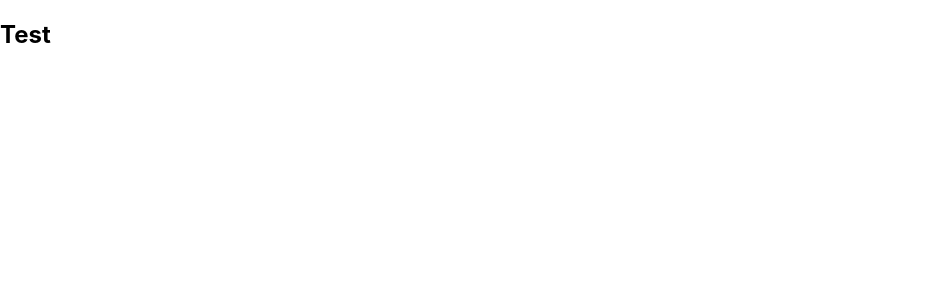
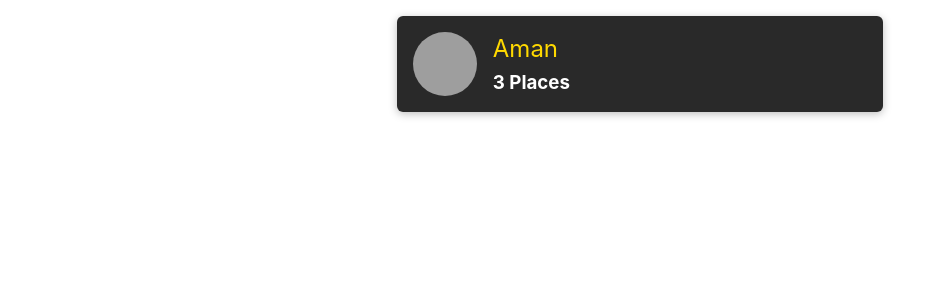
Before and after one commit to ASCA1ON/PicMapHub, a React (Create React App) app in the folder frontend/: page / in a window 1280 px wide. Shown: the top 300 px of the page, without its empty margins (0-950 px from the left). Built offline with nearby package versions, Linux system fonts and the light colour scheme; grey boxes are pictures that could not be loaded.

Commit message:
user list/item created

```diff
--- a/frontend/public/index.html
+++ b/frontend/public/index.html
@@ -24,7 +24,7 @@
       work correctly both with client-side routing and a non-root public URL.
       Learn how to configure a non-root public URL by running `npm run build`.
     -->
-    <title>React App</title>
+    <title>PicMapHub</title>
   </head>
   <body>
     <noscript>You need to enable JavaScript to run this app.</noscript>
--- /dev/null
+++ b/frontend/src/shared/components/UIElements/Avatar.css
@@ -0,0 +1,15 @@
+.avatar {
+  width: 100%;
+  height: 100%;
+  display: flex;
+  justify-content: center;
+  align-items: center;
+}
+
+.avatar img {
+  display: block;
+  border-radius: 50%;
+  width: 100%;
+  height: 100%;
+  object-fit: cover;
+}
--- /dev/null
+++ b/frontend/src/shared/components/UIElements/Avatar.jsx
@@ -0,0 +1,17 @@
+import React from 'react';
+
+import './Avatar.css';
+
+const Avatar = props => {
+  return (
+    <div className={`avatar ${props.className}`} style={props.style}>
+      <img
+        src={props.image}
+        alt={props.alt}
+        style={{ width: props.width, height: props.width }}
+      />
+    </div>
+  );
+};
+
+export default Avatar;
--- /dev/null
+++ b/frontend/src/shared/components/UIElements/Card.css
@@ -0,0 +1,9 @@
+.card {
+  position: relative;
+  margin: 0;
+  box-shadow: 0 2px 8px rgba(0, 0, 0, 0.26);
+  border-radius: 6px;
+  padding: 1rem;
+  overflow: hidden;
+  background: white;
+}
--- /dev/null
+++ b/frontend/src/shared/components/UIElements/Card.jsx
@@ -0,0 +1,13 @@
+import React from 'react';
+
+import './Card.css';
+
+const Card = props => {
+  return (
+    <div className={`card ${props.className}`} style={props.style}>
+      {props.children}
+    </div>
+  );
+};
+
+export default Card;
--- /dev/null
+++ b/frontend/src/user/components/UserItem.css
@@ -0,0 +1,49 @@
+.user-item {
+  margin: 1rem;
+  width: calc(45% - 2rem);
+  min-width: 17.5rem;
+}
+
+.user-item a {
+  display: flex;
+  align-items: center;
+  width: 100%;
+  height: 100%;
+  text-decoration: none;
+  padding: 1rem;
+  color: white;
+  background: #292929;
+}
+
+.user-item a:hover,
+.user-item a:active {
+  background: #ffd900;
+}
+
+.user-item__content {
+  padding: 0;
+}
+
+.user-item__image {
+  width: 4rem;
+  height: 4rem;
+  margin-right: 1rem;
+}
+
+.user-item__info h2 {
+  font-size: 1.5rem;
+  margin: 0 0 0.5rem 0;
+  font-weight: normal;
+  color: #ffd900;
+}
+
+.user-item:hover h2,
+.user-item:active h2,
+.user-item:hover h3,
+.user-item:active h3 {
+  color: #292929;
+}
+
+.user-item__info h3 {
+  margin: 0;
+}
--- /dev/null
+++ b/frontend/src/user/components/UserItem.jsx
@@ -0,0 +1,27 @@
+import React from "react";
+import { Link } from "react-router-dom";
+import Avatar from "../../shared/components/UIElements/Avatar";
+import Card from "../../shared/components/UIElements/Card";
+import "./UserItem.css";
+
+const UserItem = (props) => {
+  return (
+    <li className="user-item">
+      <Card className="user-item__content">
+        <Link to={`${props.id}/places`}>
+          <div className="user-item__image">
+            <Avatar image={props.image} alt={props.name} />
+          </div>
+          <div className="user-item__info">
+            <h2>{props.name}</h2>
+            <h3>
+              {props.placeCount} {props.placeCount === 1 ? "Place" : "Places"}
+            </h3>
+          </div>
+        </Link>
+      </Card>
+    </li>
+  );
+};
+
+export default UserItem;
--- /dev/null
+++ b/frontend/src/user/components/UsersList.css
@@ -0,0 +1,10 @@
+.users-list{
+    list-style: none;
+    margin: 0 auto;
+    padding: 0;
+    width: 90%;
+    max-width: 50 rem;
+    display: flex;
+    justify-content: center;
+    flex-wrap: wrap;
+}
--- /dev/null
+++ b/frontend/src/user/components/UsersList.jsx
@@ -0,0 +1,28 @@
+import React from "react";
+import "./UsersList.css";
+import UserItem from "./UserItem";
+
+const UsersList = (props) => {
+  if (props.items.length === 0) {
+    return (
+      <div className="center">
+        <h2>No users found</h2>
+      </div>
+    );
+  }
+  return (
+    <ul className="users-list">
+      {props.items.map((user) => (
+        <UserItem
+          key={user.id}
+          id={user.id}
+          image={user.image}
+          name={user.name}
+          placeCount={user.places}
+        />
+      ))}
+    </ul>
+  );
+};
+
+export default UsersList;
--- a/frontend/src/user/pages/Users.js
+++ /dev/null
@@ -1,7 +0,0 @@
-import React from 'react';
-
-
-export default function Users() {
-    return <h2>Test</h2>
-
-}
--- /dev/null
+++ b/frontend/src/user/pages/Users.jsx
@@ -0,0 +1,18 @@
+import React from "react";
+import UsersList from "../components/UsersList";
+
+const Users = () => {
+  const USERS = [
+    {
+      id: "u1",
+      name: "Aman",
+      image:
+        "https://cdn.pixabay.com/photo/2023/06/26/13/41/wolf-8089783_1280.jpg",
+      places: 3
+    },
+  ];
+
+  return <UsersList items={USERS} />;
+};
+
+export default Users;
```
Also changed, not shown: frontend/src/places/pages/NewPlaces.jsx (renamed from frontend/src/places/pages/NewPlaces.js).
